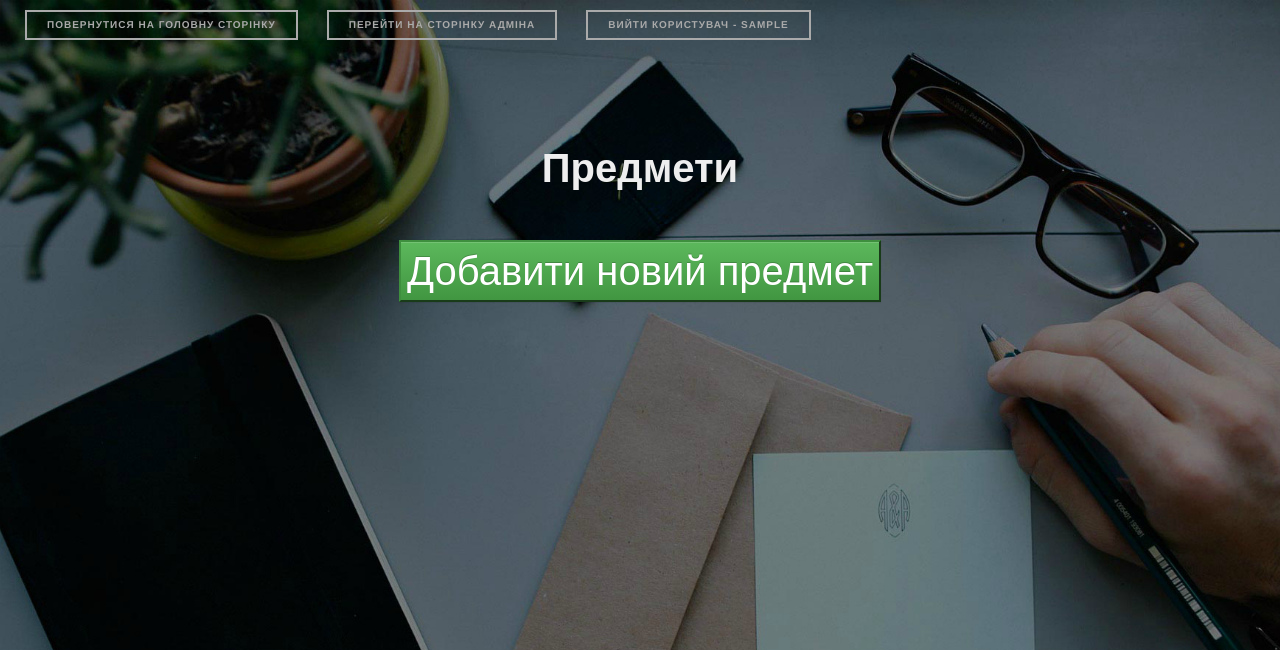
After one commit to akhsunna/college_coursework, a Django app: page /teacher/admin/1/ in a window 1280 px wide. The commit adds this page. Shown: the top 650 px of the page. Run offline with Django 3.2, Linux system fonts and the light colour scheme; the visitor is signed in with stand-in values (Sample User, id 1); data that the repository does not hold is empty.

Commit message:
add teacher admin & add subjects

```diff
--- a/information/urls.py
+++ b/information/urls.py
@@ -3,6 +3,7 @@ from information import views
 
 urlpatterns = patterns('',
 	url('^$',views.speciality_list, name = "speciality_list"),
+	url(r'^teacher/admin/(\d+)/$', views.teacher_subject_list, name='teacher_subject_list'),
 	url(r'^subject/create/$', views.create_subject, name='create_subject'),
 	url(r'^(?P<speciality_id>\d+)/$', views.course_list, name='course_list'),
 	url(r'^(?P<speciality_id>\d+)/(?P<course_id>\d+)/$', views.subject_list, name='subject_list'),
--- a/information/views.py
+++ b/information/views.py
@@ -20,6 +20,12 @@ def subject_list(request, speciality_id, course_id):
 	subjects = Subject.objects.filter(specialty=speciality_id,year=course_id)
 	return render(request,'subjects.html',{'subjects':subjects})
 
+
+@login_required
+def teacher_subject_list(request, author_id):
+	subjects = Subject.objects.filter(author=author_id)
+	return render(request, 'teacher_admin.html', {'subjects': subjects})
+
 @login_required
 def create_subject(request):
 	if request.method == 'POST':
@@ -27,13 +33,13 @@ def create_subject(request):
 		if form.is_valid():
 			cleand = form.cleaned_data
 			new_subject = Subject(
-				name=cleand['name'],
-				specialty=cleand['specialty'],
-				year=cleand['year'],
-				author=request.user
-			)
+					name=cleand['name'],
+					specialty=cleand['specialty'],
+					year=cleand['year'],
+					author=request.user
+				)
 			new_subject.save()
-			return HttpResponseRedirect('/')
+			return HttpResponseRedirect(request.META.get('HTTP_REFERER','/'))
 	else:
 		form = CreateSubjectForm()
 	return render(request, 'create_subject.html', {'form': form})
--- a/templates/base.html
+++ b/templates/base.html
@@ -15,7 +15,7 @@
         {% block sidebar %}
         {% block startpage %}{% endblock startpage %}
             {% if user.is_authenticated %}
-                    <a href="{% url 'create_subject' %}" class="choice-variant btn btn-outlined btn-theme">Перейти на сторінку адміна</a>
+                    <a href="{% url 'teacher_subject_list' user.id %}" class="choice-variant btn btn-outlined btn-theme">Перейти на сторінку адміна</a>
                     <a href="{% url 'teacher_logout' %}" class="choice-variant btn btn-outlined btn-theme">Вийти користувач - {{user.username}}</a>
             {% else %}
                     <a href="{% url 'teacher_login' %}" class="choice-variant btn btn-outlined btn-theme">Увійти як вчитель</a>
--- /dev/null
+++ b/templates/teacher_admin.html
@@ -0,0 +1,34 @@
+{% extends "base.html" %}
+{% block startpage %}
+	<a href="/" class="choice-variant btn btn-outlined btn-theme">Повернутися на головну сторінку</a>
+{% endblock startpage %}
+
+{% block content %}
+
+<div class="choice-block">
+	<center>
+		<div class="choice-title">
+			<div class="ch-title">
+				Предмети
+			</div>
+			<div class="ch-title">
+				<form class="form-container" method="post" action="{% url 'create_subject' %}"> {% csrf_token %}
+					<input class="btn-success" type="submit" value="Добавити новий предмет"/>
+					<input type="hidden" name="next" value="{{ next|escape }}"/>
+				</form>
+			</div>
+		</div>
+		<div class="choice-various">
+			{% for subject in subjects %}
+				<a href="#" style="text-decoration:none;" data-wow-delay="0.7s">
+					{{ subject.name }}
+				</a>
+				<input class="btn-danger" type="submit" value="Видалити"/>
+				<input type="hidden" name="next" value="{{ next|escape }}"/>
+                <br>
+			{% endfor %}
+		</div>
+	</center>
+</div>
+
+{% endblock %}
```
